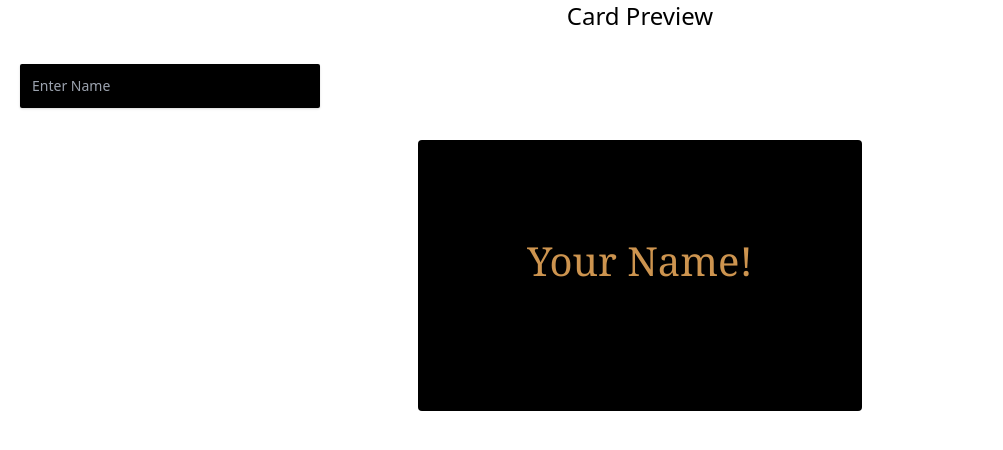
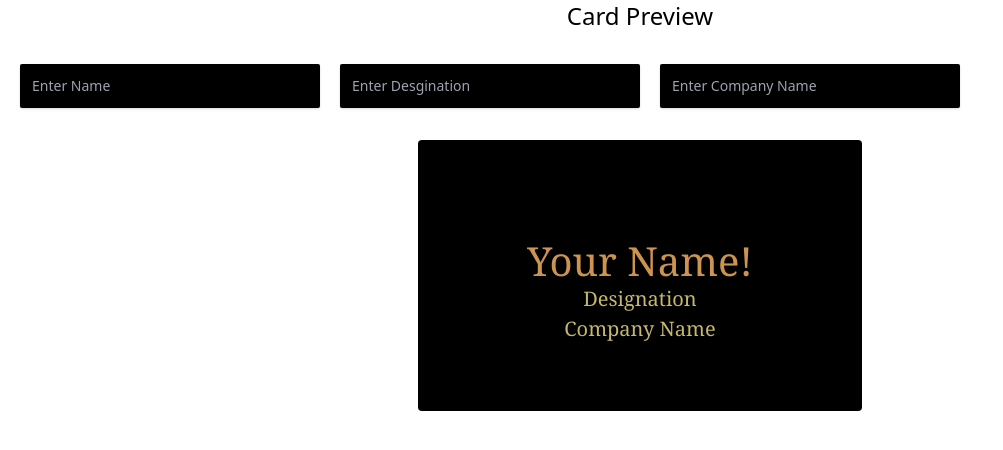
Before and after one commit to venki0004/scube-card-preview, an Angular app: page / in a window 1280 px wide. Shown: the top 450 px of the page, without its empty margins (0-1003 px from the left). Built offline with nearby package versions, Linux system fonts and the light colour scheme.

Commit message:
build with changes

```diff
--- a/src/app/app.component.html
+++ b/src/app/app.component.html
@@ -3,9 +3,17 @@
 </div>
 
 <div class="section mt-8">
-  <div class="mb-3 pt-0 w-1/4">
-    <div class="pl-5">
+  <div class="mb-3 pt-0 w-full flex">
+    <div class="pl-5 w-1/4">
       <input type="text" matInput placeholder="Enter Name" [(ngModel)]="name" (ngModelChange)="valueChange(name)"
+        class="px-3 py-3 bg-black placeholder-blueGray-300 text-blueGray-600 relative text-white text-sm border-0 shadow outline-none w-full" />
+    </div>
+    <div class="pl-5  w-1/4">
+      <input type="text" matInput placeholder="Enter Desgination" [(ngModel)]="desgination" (ngModelChange)="valueChange(name)"
+        class="px-3 py-3 bg-black placeholder-blueGray-300 text-blueGray-600 relative text-white text-sm border-0 shadow outline-none w-full" />
+    </div>
+    <div class="pl-5  w-1/4">
+      <input type="text" matInput placeholder="Enter Company Name" [(ngModel)]="company" (ngModelChange)="valueChange(name)"
         class="px-3 py-3 bg-black placeholder-blueGray-300 text-blueGray-600 relative text-white text-sm border-0 shadow outline-none w-full" />
     </div>
   </div>
--- a/src/app/app.component.ts
+++ b/src/app/app.component.ts
@@ -7,8 +7,10 @@ import { Component, ElementRef, ViewChild } from '@angular/core';
 })
 export class AppComponent {
   title = 'tailwing-angular';
-  name:any
-
+  name: any
+  image: any
+  desgination:any
+  company:any
   ngOnInit(): void {
     var canvas: any = document.getElementById("canvas");
     var ctx = canvas.getContext("2d");
@@ -19,25 +21,41 @@ export class AppComponent {
     ctx.font = "40px Georgia";
     ctx.textAlign = 'center'
     ctx.fillStyle = '#cd944f'
-    ctx.fillText(text, canvas.width/2, canvas.height/2)
+    ctx.fillText(text, canvas.width / 2, canvas.height / 2);
 
+    ctx.fillStyle = '#c5b76d'
+    ctx.font = '20px Georgia'
+    ctx.fillText('Designation', canvas.width / 2, (canvas.height / 2) + 30)
+
+
+    ctx.fillStyle = '#c5b76d'
+    ctx.font = '20px Georgia'
+    ctx.fillText('Company Name', canvas.width / 2, (canvas.height / 2) + 60)
 
   }
 
-  valueChange(name:any) {
-console.log(name)
+  valueChange(name: any) {
     var canvas: any = document.getElementById("canvas");
     var ctx = canvas.getContext("2d");
     ctx.clearRect(0, 0, canvas.width, canvas.height);
-
     ctx.fillStyle = "#000";
     ctx.fillRect(0, 0, canvas.width, canvas.height);
-const text = name
+    const text = this.name || 'Your Name!'
 
-ctx.font = "40px Georgia";
+    ctx.font = "40px  Georgia";
     ctx.textAlign = 'center'
     ctx.fillStyle = '#cd944f'
-ctx.fillText(text, canvas.width/2, canvas.height/2)
+    ctx.fillText(text, canvas.width / 2, canvas.height / 2)
+
+
+    ctx.fillStyle = '#c5b76d'
+    ctx.font = '20px Georgia'
+    ctx.fillText(this.desgination || 'Designation', canvas.width / 2, (canvas.height / 2) + 30)
+
+
+    ctx.fillStyle = '#c5b76d'
+    ctx.font = '20px Georgia'
+    ctx.fillText(this.company || 'Company Name', canvas.width / 2, (canvas.height / 2) + 60)
 
   }
 }
```
Also changed, not shown: 4 other files (tests, documents, lock files or other folders). Lines whose indentation alone changed are shown as unchanged.
